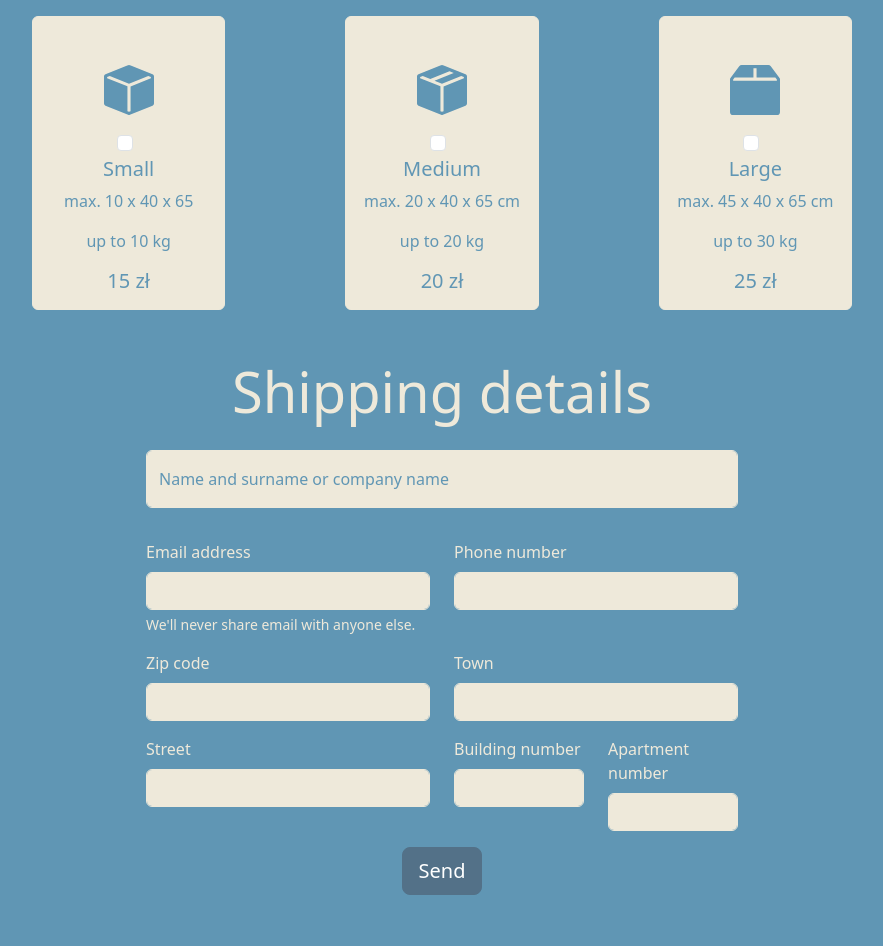
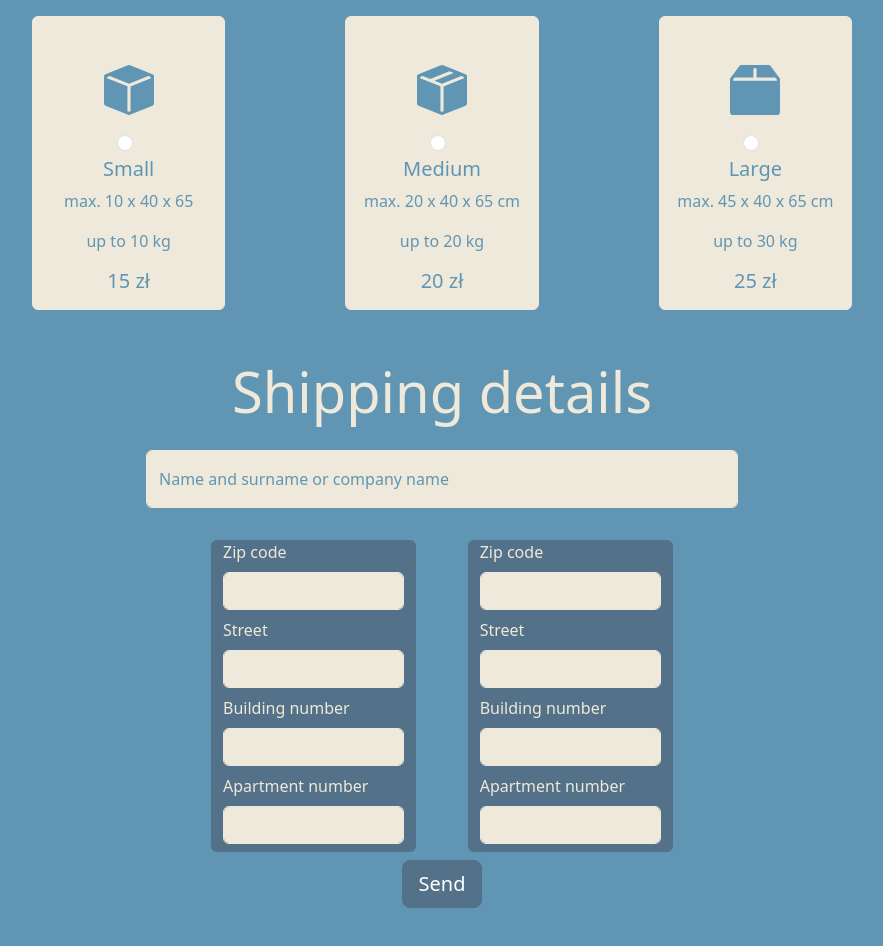
Before and after one commit to AntWalach/On-demand-Delivery-Platform, a React (Create React App) app in the folder frontend/: page /home in a window 1280 px wide. Shown: the part 660-1606 px from the top of the page, without its empty margins (186-1069 px from the left). Built offline with nearby package versions, Linux system fonts and the light colour scheme.

Commit message:
Visual changes related to DB

```diff
--- a/frontend/src/assets/css/customHome.css
+++ b/frontend/src/assets/css/customHome.css
@@ -28,3 +28,8 @@
     transform: scale(1.3);
     transition: transform 0.3s;
 }
+
+.custom-container{
+    background-color: #537188 !important;
+    border-color: #537188 !important;
+}
--- a/frontend/src/pages/Home.jsx
+++ b/frontend/src/pages/Home.jsx
@@ -1,32 +1,33 @@
-import React from 'react'
-import '../assets/css/customHome.css';
-import Navbar from '../components/Navbar';
-import { House } from 'react-bootstrap-icons';
-import { PinAngle } from 'react-bootstrap-icons';
-import { BoxFill } from 'react-bootstrap-icons';
-import { BoxSeamFill } from 'react-bootstrap-icons';
-import { Box2Fill } from 'react-bootstrap-icons';
+import React from "react";
+import "../assets/css/customHome.css";
+import Navbar from "../components/Navbar";
+import { House } from "react-bootstrap-icons";
+import { PinAngle } from "react-bootstrap-icons";
+import { BoxFill } from "react-bootstrap-icons";
+import { BoxSeamFill } from "react-bootstrap-icons";
+import { Box2Fill } from "react-bootstrap-icons";
 
 function Home() {
-
   return (
     <div>
       <Navbar />
       <div className="row mt-5">
         <div className="col-12 text-center">
-            <h2 className="display-4 custom-text-color-headings">Delivery destination</h2>
+          <h2 className="display-4 custom-text-color-headings">
+            Delivery destination
+          </h2>
         </div>
 
-        <div className="row justify-content-center mt-4  p-0">
+        <div className="row justify-content-center mt-4 p-0">
           <div className="col-2 mx-5">
             <div className="card custom-card custom-text-color h-100 text-center">
-                <House  className="m-auto mt-5 custom-icon"/>
+              <House className="m-auto mt-5 custom-icon" />
               <div className="card-body d-flex flex-column align-items-center">
                 <div className="form-check">
                   <input
                     className="form-check-input stretched-link"
-                    type="checkbox"
-                    value=""
+                    type="radio"
+                    name="deliveryOption"
                     id="defaultCheck1"
                   />
                   <label
@@ -42,16 +43,15 @@ function Home() {
             </div>
           </div>
 
-
           <div className="col-2 mx-5">
             <div className="card custom-card custom-text-color h-100 text-center">
-                <PinAngle  className="m-auto mt-5 custom-icon"/>
+              <PinAngle className="m-auto mt-5 custom-icon" />
               <div className="card-body d-flex flex-column align-items-center">
                 <div className="form-check">
                   <input
                     className="form-check-input stretched-link"
-                    type="checkbox"
-                    value=""
+                    type="radio"
+                    name="deliveryOption"
                     id="defaultCheck2"
                   />
                   <label
@@ -77,12 +77,13 @@ function Home() {
         <div className="row justify-content-center mt-4 p-0">
           <div className="col-2 mx-5">
             <div className="card custom-card custom-text-color h-100 text-center">
-                <BoxFill  className="m-auto mt-5 custom-icon"/>
+              <BoxFill className="m-auto mt-5 custom-icon" />
               <div className="card-body d-flex flex-column align-items-center">
                 <div className="form-check">
                   <input
                     className="form-check-input stretched-link"
-                    type="checkbox"
+                    type="radio"
+                    name="packageOption"
                     value=""
                     id="defaultCheck3"
                   />
@@ -101,12 +102,13 @@ function Home() {
 
           <div className="col-2 mx-5">
             <div className="card custom-card custom-text-color h-100 text-center">
-                <BoxSeamFill  className="m-auto mt-5 custom-icon"/>
+              <BoxSeamFill className="m-auto mt-5 custom-icon" />
               <div className="card-body d-flex flex-column align-items-center">
                 <div className="form-check">
                   <input
                     className="form-check-input stretched-link"
-                    type="checkbox"
+                    type="radio"
+                    name="packageOption"
                     value=""
                     id="defaultCheck4"
                   />
@@ -125,12 +127,13 @@ function Home() {
 
           <div className="col-2 mx-5">
             <div className="card custom-card custom-text-color h-100 text-center">
-                <Box2Fill  className="m-auto mt-5 custom-icon"/>
+              <Box2Fill className="m-auto mt-5 custom-icon" />
               <div className="card-body d-flex flex-column align-items-center">
                 <div className="form-check">
                   <input
                     className="form-check-input stretched-link"
-                    type="checkbox"
+                    type="radio"
+                    name="packageOption"
                     value=""
                     id="defaultCheck5"
                   />
@@ -150,7 +153,9 @@ function Home() {
 
         <div className="row mt-5">
           <div className="col-12 text-center">
-            <h2 className="display-4 custom-text-color-headings">Shipping details</h2>
+            <h2 className="display-4 custom-text-color-headings">
+              Shipping details
+            </h2>
           </div>
         </div>
 
@@ -166,64 +171,20 @@ function Home() {
                       id="floatingInput"
                       placeholder="Name and surname or company name"
                     />
-                    <label for="floatingInput"
-                    className="custom-text-color">
+                    <label for="floatingInput" className="custom-text-color">
                       Name and surname or company name
                     </label>
-                  </div>
-                </div>
-            </div>
-
-              <div className="row justify-content-center">
-                <div className="col">
-                  <div className="row">
-                    <div className="col-md-6">
-                      <div className="mb-3">
-                        <label
-                          htmlFor="exampleInputEmail1"
-                          className="form-label custom-text-color-headings"
-                        >
-                          Email address
-                        </label>
-                        <input
-                          type="email"
-                          className="form-control custom-imputs"
-                          id="exampleInputEmail1"
-                          aria-describedby="emailHelp"
-                        />
-                        <div id="emailHelp" className="form-text custom-text-color-headings">
-                          We'll never share email with anyone else.
-                        </div>
-                      </div>
-                    </div>
-                    <div className="col-md-6">
-                      <div className="mb-3">
-                        <label
-                          htmlFor="exampleInputPassword2"
-                          className="form-label custom-text-color-headings"
-                        >
-                          Phone number
-                        </label>
-                        <input
-                          type="text"
-                          className="form-control custom-imputs"
-                          id="exampleInputPassword2"
-                        />
-                      </div>
-                    </div>
                   </div>
                 </div>
               </div>
             </div>
 
             <div className="container">
-              <div className="row justify-content-center">
-                <div className="col">
-                  <div className="row">
-                    <div className="col-md-6">
-                      <div className="mb-3">
+              <div className=" row justify-content-center ">
+                <div className="col-md-4 custom-container rounded">
+                  <div className="mb-2">
                     <label
-                          htmlFor="exampleInputPassword1"
+                      htmlFor="InputZipCode1"
                       className="form-label custom-text-color-headings"
                     >
                       Zip code
@@ -231,38 +192,12 @@ function Home() {
                     <input
                       type="text"
                       className="form-control custom-imputs"
-                          id="exampleInputPassword1"
+                      id="InputZipCode1"
                     />
                   </div>
-                    </div>
-                    <div className="col-md-6">
-                      <div className="mb-3">
+                  <div className="mb-2">
                     <label
-                          htmlFor="exampleInputPassword2"
-                          className="form-label custom-text-color-headings"
-                        >
-                          Town
-                        </label>
-                        <input
-                          type="text"
-                          className="form-control custom-imputs"
-                          id="exampleInputPassword2"
-                        />
-                      </div>
-                    </div>
-                  </div>
-                </div>
-              </div>
-            </div>
-
-            <div className="container">
-              <div className="row justify-content-center">
-                <div className="col">
-                  <div className="row">
-                    <div className="col-md-6">
-                      <div className="mb-3">
-                        <label
-                          htmlFor="exampleInputPassword1"
+                      htmlFor="InputStreet1"
                       className="form-label custom-text-color-headings"
                     >
                       Street
@@ -270,14 +205,12 @@ function Home() {
                     <input
                       type="text"
                       className="form-control custom-imputs"
-                          id="exampleInputPassword1"
+                      id="InputStreet1"
                     />
                   </div>
-                    </div>
-                    <div className="col-md-3">
-                      <div className="mb-3">
+                  <div className="mb-2">
                     <label
-                          htmlFor="exampleInputPassword2"
+                      htmlFor="InputBuildingNumber1"
                       className="form-label custom-text-color-headings"
                     >
                       Building number
@@ -285,32 +218,86 @@ function Home() {
                     <input
                       type="text"
                       className="form-control custom-imputs"
-                          id="exampleInputPassword2"
+                      id="InputBuildingNumber1"
                     />
                   </div>
-                    </div>
-                    <div className="col-md-3">
-                      <div className="mb-3">
+                  <div className="mb-2">
                     <label
-                          htmlFor="exampleInputPassword3"
-                          className="form-label custom-text-color-headings"
+                      htmlFor="InputApartmentNumber1"
+                      className="form-label custom-text-color-headings text-nowrap"
                     >
                       Apartment number
                     </label>
                     <input
                       type="text"
                       className="form-control custom-imputs"
-                          id="exampleInputPassword3"
+                      id="InputApartmentNumber1"
+                    />
+                  </div>
+                </div>
+
+                <div className="col-md-4 offset-md-1 custom-container rounded">
+                  <div className="mb-2">
+                    <label
+                      htmlFor="InputZipCode2"
+                      className="form-label custom-text-color-headings"
+                    >
+                      Zip code
+                    </label>
+                    <input
+                      type="text"
+                      className="form-control custom-imputs"
+                      id="InputZipCode2"
+                    />
+                  </div>
+                  <div className="mb-2">
+                    <label
+                      htmlFor="InputStreet2"
+                      className="form-label custom-text-color-headings"
+                    >
+                      Street
+                    </label>
+                    <input
+                      type="text"
+                      className="form-control custom-imputs"
+                      id="InputStreet2"
+                    />
+                  </div>
+                  <div className="mb-2">
+                    <label
+                      htmlFor="InputBuildingNumber2"
+                      className="form-label custom-text-color-headings"
+                    >
+                      Building number
+                    </label>
+                    <input
+                      type="text"
+                      className="form-control custom-imputs"
+                      id="InputBuildingNumber2"
+                    />
+                  </div>
+                  <div className="mb-2">
+                    <label
+                      htmlFor="InputApartmentNumber2"
+                      className="form-label custom-text-color-headings text-nowrap"
+                    >
+                      Apartment number
+                    </label>
+                    <input
+                      type="text"
+                      className="form-control custom-imputs"
+                      id="InputApartmentNumber2"
                     />
                   </div>
                 </div>
               </div>
             </div>
-              </div>
-            </div>
 
-            <div className="text-center">
-              <button type="submit" className="btn btn-primary btn-lg custom-button-home">
+            <div className="text-center mt-2">
+              <button
+                type="submit"
+                className="btn btn-primary btn-lg custom-button-home"
+              >
                 Send
               </button>
             </div>
@@ -318,8 +305,7 @@ function Home() {
         </div>
       </div>
     </div>
-  )
-
+  );
 }
 
-export default Home
+export default Home;
--- a/frontend/src/pages/Login.jsx
+++ b/frontend/src/pages/Login.jsx
@@ -43,7 +43,11 @@ function Login() {
   };
 
   return (
-    <div>
+    <div
+      className={`login-container ${
+        values.userType === "delivery" ? "delivery" : ""
+      }`}
+    >
       <div className="px-3 pt-2">
         <Link to="/">
           <div class="arrow arrow-left"></div>
```
Also changed, not shown: frontend/src/assets/css/customLogin.css (+11 -1 lines), frontend/src/pages/Delivery.jsx (+13 -4 lines). Lines whose indentation alone changed are shown as unchanged.
